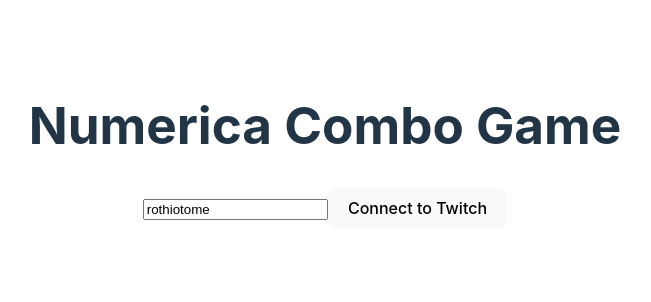
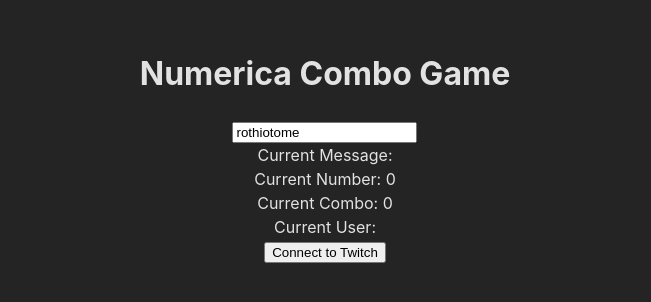
Before and after one commit to JoeMancera/numerica-combo-game, a Preact app: page / in a window 1280 px wide. Shown: the part 254-556 px from the top of the page, without its empty margins (315-966 px from the left). Built offline with nearby package versions, Linux system fonts and the light colour scheme.

Commit message:
add useEfcet to validate whne have a new message to shwo

```diff
--- a/src/app.jsx
+++ b/src/app.jsx
@@ -1,4 +1,4 @@
-import { useState } from 'preact/hooks'
+import { useState, useEffect } from 'preact/hooks'
 import './app.css'
 import { getTwitchClient, connect, onMessage, disconnect } from '../utils/twitchConnection'
 import { Button } from './components/button'
@@ -8,12 +8,14 @@
   const [twitchClient, setTwitchClient] = useState(null)
   const [isConnected, setIsConnected] = useState(false)
 
+  const [currentMessage, setCurrentMessage] = useState('')
+  const [currentNumber, setCurrentNumber] = useState(0)
+  const [currentCombo, setCurrentCombo] = useState(0)
+  const [currentUser, setCurrentUser] = useState('')
+
   const handleConnectClick = () => {
     const client = getTwitchClient(channelName)
     connect(client)
-    onMessage(client, (channel, user, message, self) => {
-      console.log(user.username, message)
-    })
     setTwitchClient(client)
     setIsConnected(true)
     console.log('Connected')
@@ -24,10 +26,27 @@
     setIsConnected(false)
     console.log('Disconnected')
   }
+
+  useEffect(() => {
+    if (!isConnected) return
+
+    onMessage(twitchClient, (channel, user, message, self) => {
+      console.log(user.username, message)
+      setCurrentMessage(message)
+      setCurrentNumber(currentNumber + 1)
+      setCurrentCombo(currentCombo + 1)
+      setCurrentUser(user.username)
+    })
+  }, [isConnected, currentMessage])
+
   return (
     <>
       <h1>Numerica Combo Game</h1>
       <input type="text" value={channelName} onChange={(e) => setChannelName(e.target.value)} />
+      <div>Current Message: {currentMessage}</div>
+      <div>Current Number: {currentNumber}</div>
+      <div>Current Combo: {currentCombo}</div>
+      <div>Current User: {currentUser}</div>
         {!isConnected && <Button onClick={handleConnectClick}>
           Connect to Twitch
         </Button>}
--- a/src/index.css
+++ b/src/index.css
@@ -14,15 +14,6 @@
   -webkit-text-size-adjust: 100%;
 }
 
-a {
-  font-weight: 500;
-  color: #646cff;
-  text-decoration: inherit;
-}
-a:hover {
-  color: #535bf2;
-}
-
 body {
   margin: 0;
   display: flex;
@@ -30,40 +21,3 @@
   min-width: 320px;
   min-height: 100vh;
 }
-
-h1 {
-  font-size: 3.2em;
-  line-height: 1.1;
-}
-
-button {
-  border-radius: 8px;
-  border: 1px solid transparent;
-  padding: 0.6em 1.2em;
-  font-size: 1em;
-  font-weight: 500;
-  font-family: inherit;
-  background-color: #1a1a1a;
-  cursor: pointer;
-  transition: border-color 0.25s;
-}
-button:hover {
-  border-color: #646cff;
-}
-button:focus,
-button:focus-visible {
-  outline: 4px auto -webkit-focus-ring-color;
-}
-
-@media (prefers-color-scheme: light) {
-  :root {
-    color: #213547;
-    background-color: #ffffff;
-  }
-  a:hover {
-    color: #747bff;
-  }
-  button {
-    background-color: #f9f9f9;
-  }
-}
```
